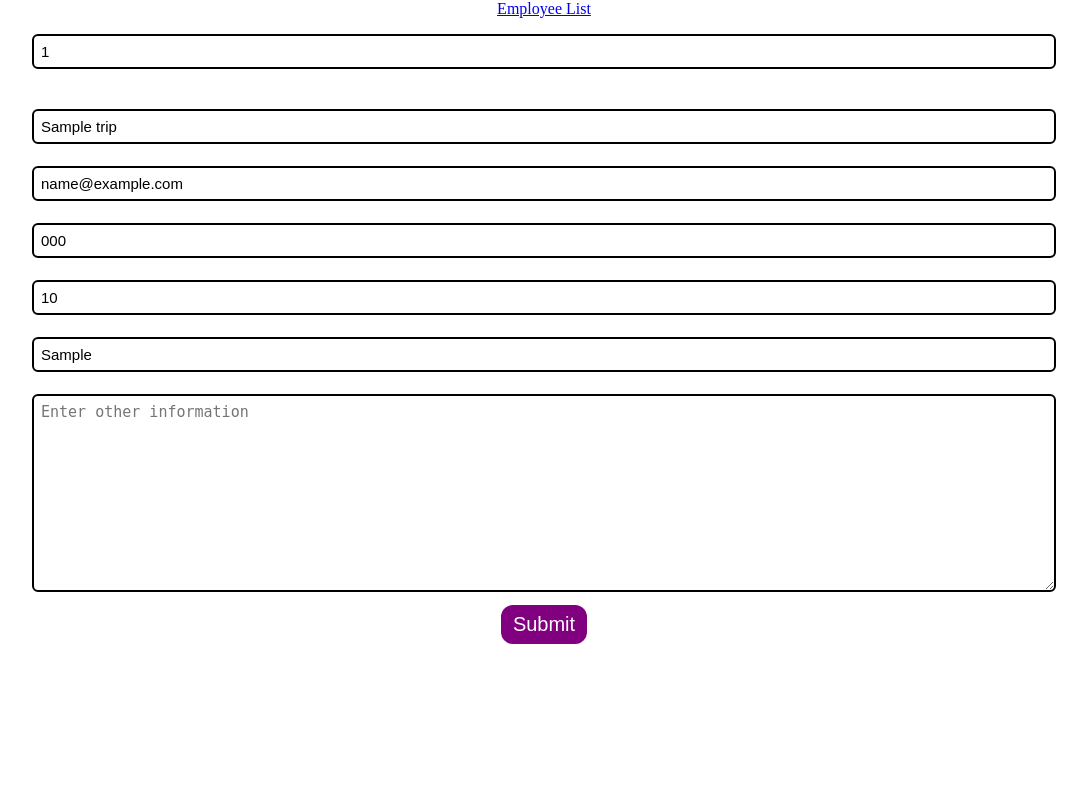
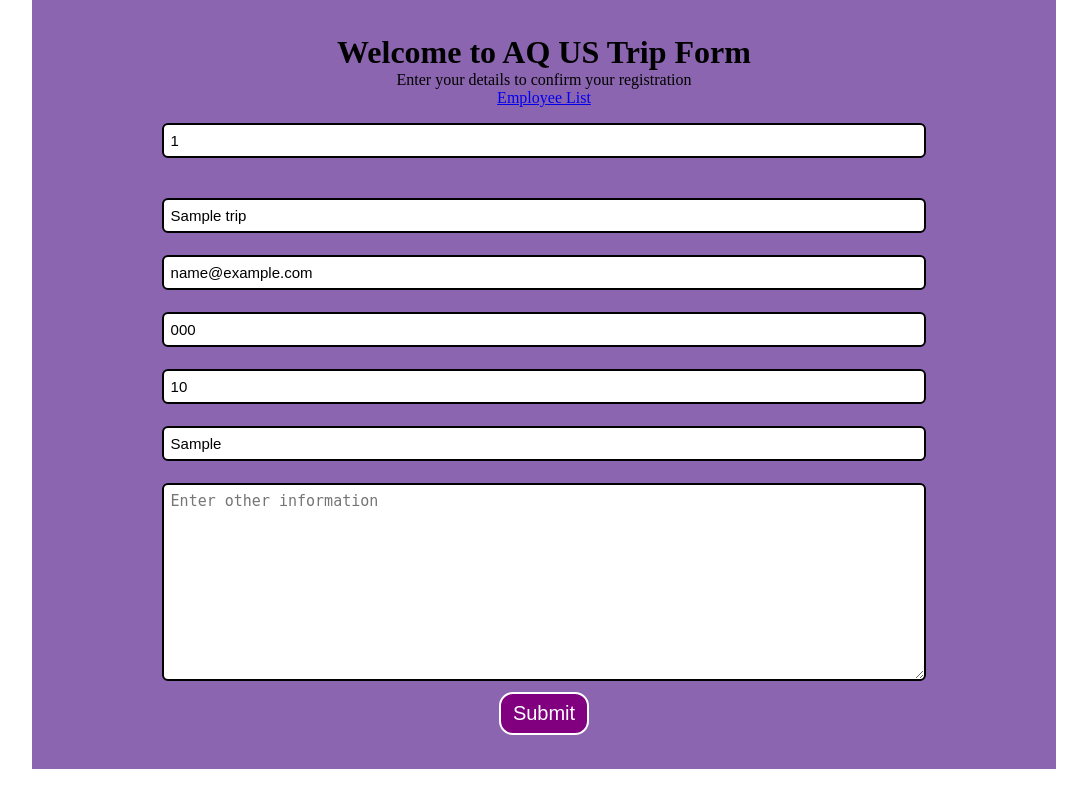
Before and after one commit to abdulqadeer1999/Registeration-form, a PHP site: page /update.php?id=1 in a window 1280 px wide. Shown: the whole page, without its empty margins (96-1183 px from the left). Run offline with PHP 8.4, Linux system fonts and the light colour scheme; tables that the repository leaves empty or names only in its code hold one stand-in row (values such as "Sample post").

Commit message:
data updated

```diff
--- a/index.php
+++ b/index.php
@@ -74,6 +74,7 @@ $sql = "DELETE FROM trip WHERE id='" . $_GET["id"] . "'";
 
 if (mysqli_query($conn, $sql)) {
   echo "Record deleted successfully";
+
 } else {
   echo "Error deleting record: " . mysqli_error($conn);
 }
--- a/update.php
+++ b/update.php
@@ -1,6 +1,6 @@
 <?php
 
-
+$insert = false;
    $servername='localhost';
    $username='root';
    $password='';
@@ -26,8 +26,22 @@ $row= mysqli_fetch_array($result);
 <link rel="stylesheet" href="style.css">
 </head>
 <body>
+
+
+<div class="container">
+        <h1>Welcome to AQ US Trip Form</h1>
+        <p>Enter your details to confirm your registration</p>
+
+
+        <?php
+
+    //    if($insert == true) {
+    //    echo '<p class="submit-msg">Record Modified Successfully</p>';
+    //    }
+
+    //    ?>
 <form name="frmUser" method="post" action="">
-<div><?php if(isset($message)) { echo $message; } ?>
+ <div><?php if(isset($message)) { echo $message; } ?>
 </div>
 <div style="padding-bottom:5px;">
 <a href="./index.php">Employee List</a>
@@ -43,6 +57,7 @@ $row= mysqli_fetch_array($result);
     <textarea name="desc" id="desc" cols="30" rows="10" placeholder="Enter other information" value="<?php echo $row['desc']; ?>" required></textarea>
     <button class="btn">Submit</button>
 
+    </div>
 </form>
 </body>
 </html>
```
